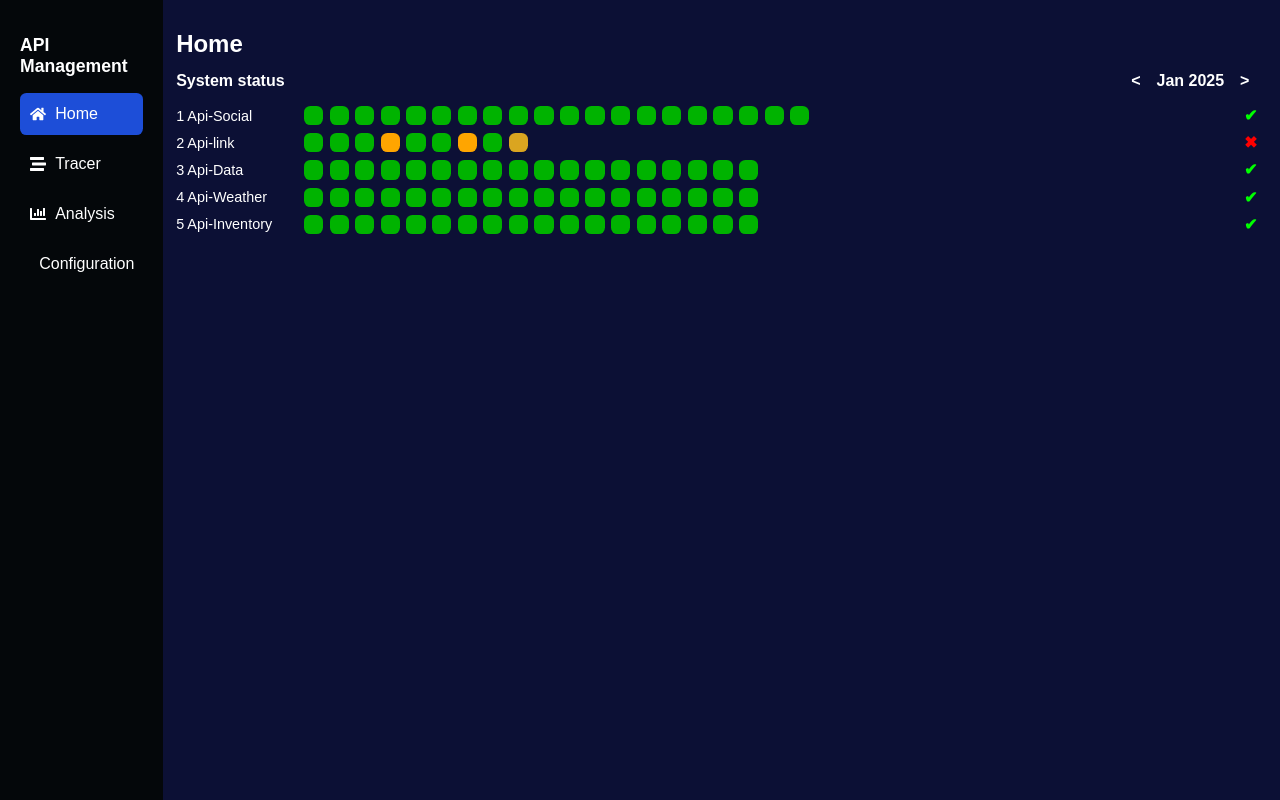
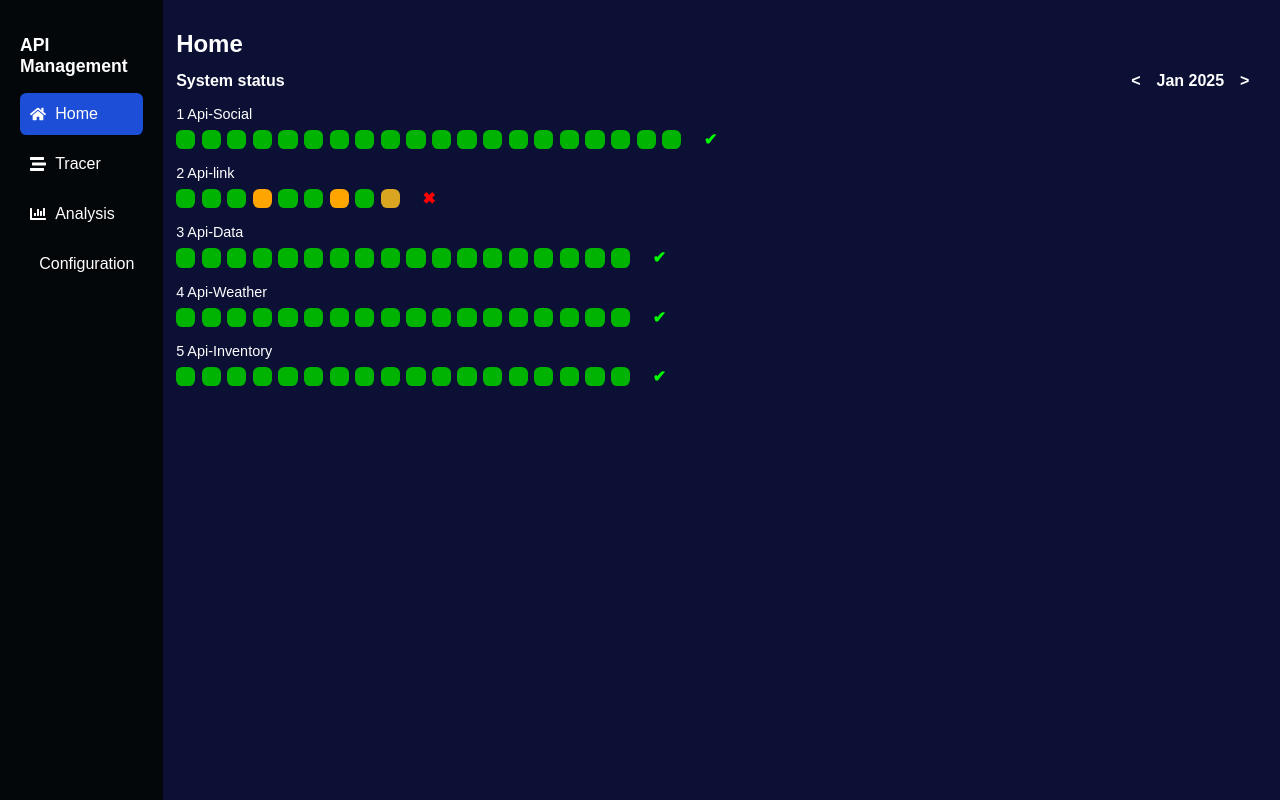
Before and after one commit to Sourav-Sharma-001/Evaluation, a React (Vite) app in the folder Frontend/my-app/: page / in a window 1280 px wide. Built offline with nearby package versions, Linux system fonts and the light colour scheme.

Commit message:
fixed api positions

```diff
--- a/Frontend/my-app/src/Components/Pages/Home/Home.css
+++ b/Frontend/my-app/src/Components/Pages/Home/Home.css
@@ -43,20 +43,20 @@
 }
 
 .status-row {
-  display: flex;
-  align-items: center;
-  margin: 0.5rem 0;
+  margin-bottom: 1rem;
 }
 
 .api-name {
-  width: 8rem;
+  display: block;
   font-size: 0.9rem;
+  margin-bottom: 0.5rem;
 }
 
 .status-blocks {
   display: flex;
   gap: 0.4rem;
   flex-wrap: wrap;
+  align-items: center;
 }
 
 .status-block {
@@ -76,14 +76,14 @@
 }
 
 .status-check {
-  margin-left: auto;
+  margin-left: 1rem;
   color: #00ff00;
   font-weight: bold;
   font-size: 1rem;
 }
 
 .status-cross {
-  margin-left: auto;
+  margin-left: 1rem;
   color: red;
   font-weight: bold;
   font-size: 1rem;
--- a/Frontend/my-app/src/Components/Pages/Home/Home.jsx
+++ b/Frontend/my-app/src/Components/Pages/Home/Home.jsx
@@ -18,16 +18,18 @@ export default function Home() {
             </div>
           </div>
 
+          {/* Api-Social */}
           <div className="status-row">
             <span className="api-name">1 Api-Social</span>
             <div className="status-blocks">
               {Array(20).fill("green").map((c, i) => (
                 <span key={i} className="status-block green"></span>
               ))}
+              <span className="status-check">✔</span>
             </div>
-            <span className="status-check">✔</span>
           </div>
 
+          {/* Api-link */}
           <div className="status-row">
             <span className="api-name">2 Api-link</span>
             <div className="status-blocks">
@@ -37,38 +39,41 @@ export default function Home() {
               ].map((c, i) => (
                 <span key={i} className={`status-block ${c}`}></span>
               ))}
+              <span className="status-cross">✖</span>
             </div>
-            <span className="status-cross">✖</span>
           </div>
 
+          {/* Api-Data */}
           <div className="status-row">
             <span className="api-name">3 Api-Data</span>
             <div className="status-blocks">
               {Array(18).fill("green").map((c, i) => (
                 <span key={i} className="status-block green"></span>
               ))}
+              <span className="status-check">✔</span>
             </div>
-            <span className="status-check">✔</span>
           </div>
 
+          {/* Api-Weather */}
           <div className="status-row">
             <span className="api-name">4 Api-Weather</span>
             <div className="status-blocks">
               {Array(18).fill("green").map((c, i) => (
                 <span key={i} className="status-block green"></span>
               ))}
+              <span className="status-check">✔</span>
             </div>
-            <span className="status-check">✔</span>
           </div>
 
+          {/* Api-Inventory */}
           <div className="status-row">
             <span className="api-name">5 Api-Inventory</span>
             <div className="status-blocks">
               {Array(18).fill("green").map((c, i) => (
                 <span key={i} className="status-block green"></span>
               ))}
+              <span className="status-check">✔</span>
             </div>
-            <span className="status-check">✔</span>
           </div>
         </div>
       </div>
```
